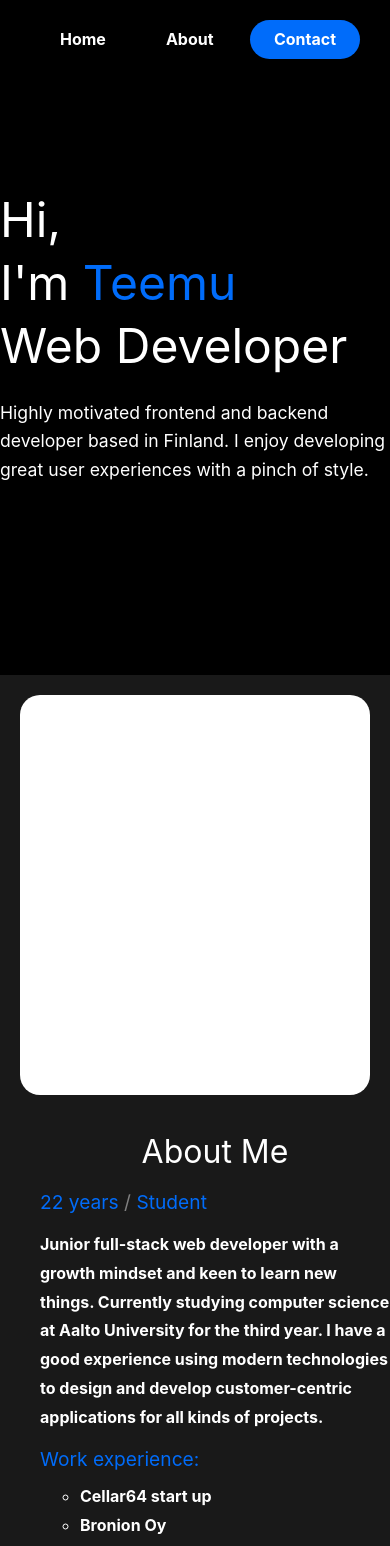
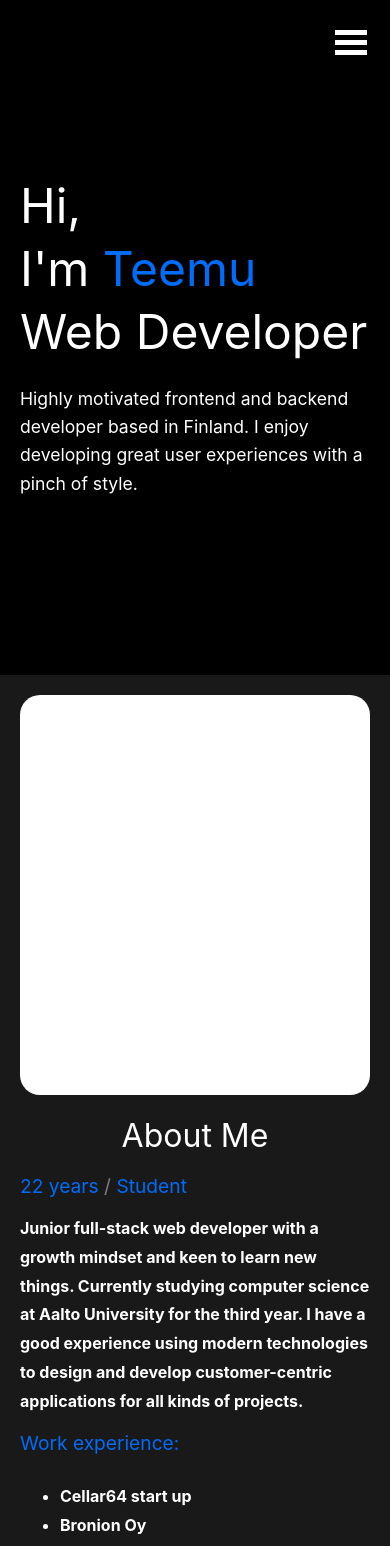
Before and after one commit to teemuvayrynen/portfolio, a Next.js app: page / in a window 390 px wide. Shown: the top 1546 px of the page. Built offline with nearby package versions, Linux system fonts and the light colour scheme.

Commit message:
improved for mobiles

```diff
--- a/components/about/Info.js
+++ b/components/about/Info.js
@@ -41,10 +41,11 @@ const Info = () => {
   )
 }
 
-const Container = styled.ul`
+const Container = styled.div`
   display: flex;
   flex-direction: column;
   max-width: 500px;
+  padding: 0px 20px;
 `
 
 const Text = styled.div`
--- a/components/landing/Header.js
+++ b/components/landing/Header.js
@@ -1,6 +1,5 @@
 import React from 'react'
 import styled from 'styled-components'
-import ContactButton from '../buttons/ContactButton'
 
 const Header = () => {
 
@@ -30,6 +29,7 @@ const Header = () => {
 const Container = styled.div`
   display: flex;
   flex-direction: column;
+  padding-left: 20px;
 `
 
 const TextHeader = styled.h1`
--- a/components/menu/Menu.js
+++ b/components/menu/Menu.js
@@ -36,6 +36,9 @@ const Container =  styled.div`
   height: 80px;
   z-index: 2;
   box-shadow: 0px 0px 10px black;
+  @media (max-width: 550px) {
+    display: none;
+  }
 `
 
 const Element = styled.div`
--- /dev/null
+++ b/components/menu/SlideMenu.js
@@ -0,0 +1,95 @@
+import React, { useState, useEffect } from "react";
+import styled from "styled-components";
+import { FontAwesomeIcon } from "@fortawesome/react-fontawesome";
+import { faHouse, faCircleInfo, faBook } from "@fortawesome/free-solid-svg-icons";
+import { Link } from "react-scroll";
+import ContactButton from "../buttons/ContactButton";
+
+const SlideMenu = () => {
+  const [visible, setVisible] = useState(false)
+
+  return (
+    <>
+      <Container>
+        <ButtonContainer>
+          <input onChange={() => { setVisible(!visible) }} type='checkbox' id='toggle' checked={visible} />
+          <label className="menuButton" htmlFor="toggle"></label>
+        </ButtonContainer>
+        <MenuContainer visible={visible}>
+          <ul style={{ listStyleType: 'none', margin: 0, padding: 0 }}>
+            <Link to='home' spy={true} smooth={true} offset={0} >
+              <Item onClick={() => { setVisible(false) }}>
+                <FontAwesomeIcon icon={faHouse} style={{ paddingRight: 10, paddingTop: 1 }} />
+                Home
+              </Item>
+            </Link>
+            <Link to='about' spy={true} smooth={true} offset={420} >
+              <Item onClick={() => { setVisible(false) }}>
+                <FontAwesomeIcon icon={faCircleInfo} style={{ paddingRight: 10, paddingTop: 2 }} />
+                About
+              </Item>
+            </Link>
+            <Link to='portfolio' spy={true} smooth={true} offset={-20} >
+              <Item onClick={() => { setVisible(false) }}>
+                <FontAwesomeIcon icon={faBook} style={{ paddingRight: 10, paddingTop: 3 }} />
+                Portfolio
+              </Item>
+            </Link>
+            <Item>
+              <ContactButton />
+            </Item>
+          </ul>
+        </MenuContainer>
+        <Background visible={visible} onClick={() => { setVisible(!visible) }} />
+      </Container>
+    </>
+  )
+}
+
+const Container = styled.div`
+  display: none;
+  @media (max-width: 550px) {
+    display: block;
+  }
+`
+
+const MenuContainer = styled.div`
+  position: fixed;
+  width: 220px;
+  height: 100%;
+  background: rgb(10, 10, 10);
+  z-index: 3;
+  display: flex;
+  flex-direction: column;
+  align-items: center;
+  justify-content: center;
+  left: ${props => props.visible ? '0px' : '-220px'};
+  transition: all 0.4s ease-in;
+`
+
+const ButtonContainer = styled.div`
+  position: fixed;
+  right: 55px;
+  top: 40px;
+  z-index: 3;
+`
+
+const Item = styled.li`
+  color: white;
+  font-weight: bold;
+  font-size: 20px;
+  padding: 20px;
+  display: flex;
+  flex-direction: row;
+`
+
+const Background = styled.div`
+  position: fixed;
+  background: rgba(0,0,0,0);
+  width: 100vw;
+  height: 100vh;
+  z-index: 2;
+  display: ${props => props.visible ? 'block' : 'none' };
+`
+
+export default SlideMenu
--- a/package.json
+++ b/package.json
@@ -31,6 +31,7 @@
   "devDependencies": {
     "babel-plugin-styled-components": "^2.0.7",
     "eslint": "8.16.0",
-    "eslint-config-next": "12.1.6"
+    "eslint-config-next": "12.1.6",
+    "sass": "^1.57.1"
   }
 }
--- a/pages/_app.js
+++ b/pages/_app.js
@@ -1,4 +1,4 @@
-import '../styles/globals.css'
+import '../styles/globals.scss'
 import Head from 'next/head'
 import { Analytics } from '@vercel/analytics/react';
 
--- a/pages/index.js
+++ b/pages/index.js
@@ -4,6 +4,7 @@ import Menu from '../components/menu/Menu';
 import Portfolio from '../components/portfolio/Portfolio';
 import About from '../components/about/About';
 import Contact from '../components/contact/Contact';
+import SlideMenu from '../components/menu/SlideMenu';
 
 const App = () => {
 
@@ -12,6 +13,7 @@ const App = () => {
     <>
       <Container>
         <Menu />
+        <SlideMenu />
         <Landing />
         <About />
         <Portfolio />
--- a/styles/globals.css
+++ b/styles/globals.scss
@@ -112,3 +112,58 @@ body {
   50%  { transform: translateY(30px); }
   100% { transform: translateY(0); }
 }
+
+:root {
+  --animation-curve: cubic-bezier(1,0,0,1);
+}
+
+.menuButton {
+  width: 32px;
+  height: 5px;
+  background-color: white;
+  position: absolute;
+  cursor: pointer;
+
+  &::before,
+  &::after {
+    content: '';
+    width: 32px;
+    height: 5px;
+    background-color: white;
+    position: absolute;
+    display: block;
+    transition: all 0.6s var(--animation-curve);
+  }
+
+  &::before {
+    top: -200%;
+    left: 0%;
+    transform-origin: left top;
+  }
+
+  &::after {
+    bottom: -200%;
+    left: 0%;
+    transform-origin: left bottom;
+  }
+}
+
+#toggle:checked ~ .menuButton::after {
+  transform: rotate(-41deg);
+}
+
+#toggle:checked ~ .menuButton::before {
+  transform: rotate(41deg);
+}
+
+#toggle:checked ~ .menuButton {
+  background-color: rgba(0,0,0,0);
+}
+
+#toggle ~ .menuButton {
+  transition: all 0.6s var(--animation-curve);
+}
+
+#toggle {
+  display: none;
+}
```
Also changed, not shown: 1 other file (tests, documents, lock files or other folders).
